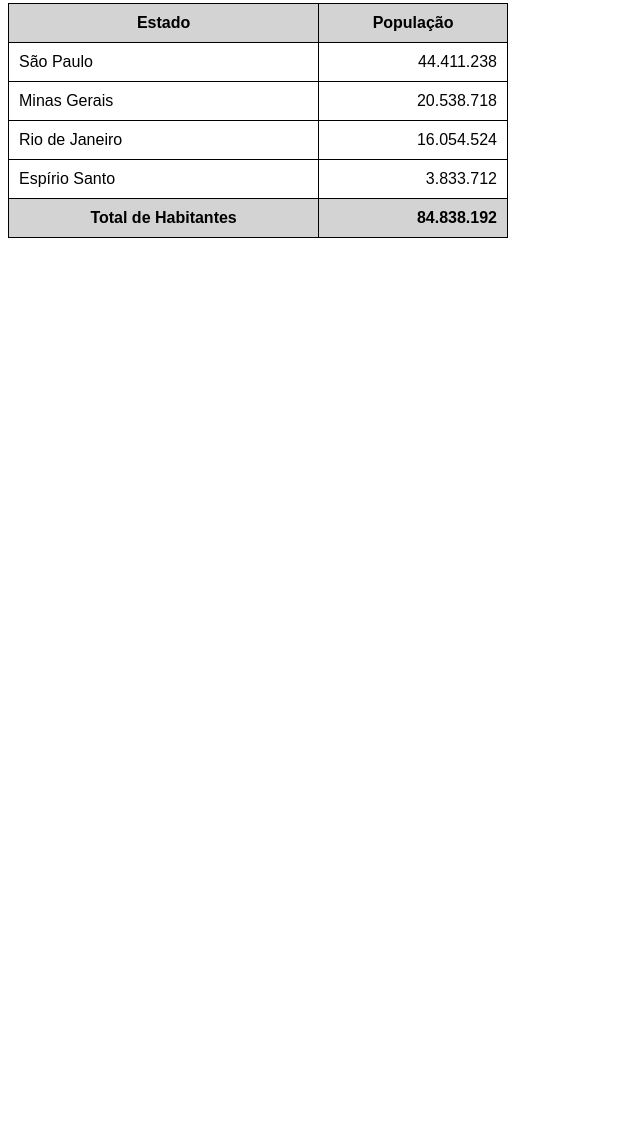
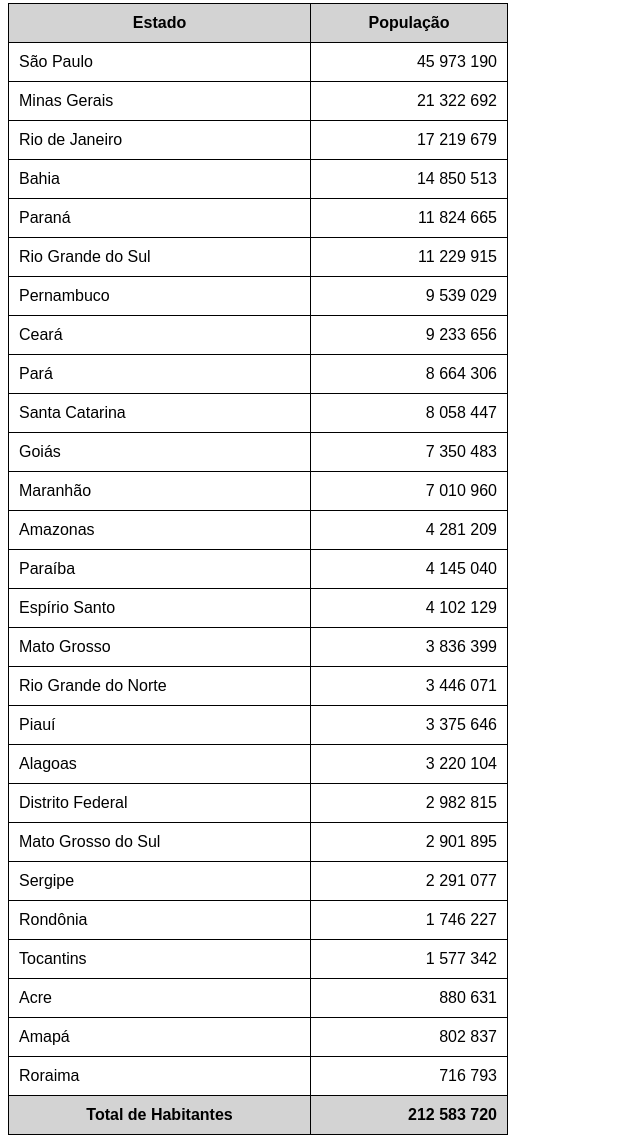
Before and after one commit to iaspfeifer/HTML-CSS, a plain HTML site: page exercicios/ex-tabelas/tabela02.html in a window 1280 px wide. Shown: the part 77-1220 px from the top of the page, without its empty margins (0-640 px from the left). Before the commit the page ends 800 px from the top, so only its background shows below. Drawn offline with Linux system fonts and the light colour scheme.

Commit message:
Update tabela02.html

```diff
--- a/exercicios/ex-tabelas/tabela02.html
+++ b/exercicios/ex-tabelas/tabela02.html
@@ -52,26 +52,118 @@
         <tbody>
             <tr>
                 <td>São Paulo</td>
-                <td class="numero">44.411.238</td>
+                <td class="numero">45 973 190</td>
             </tr>
             <tr>
                 <td>Minas Gerais</td>
-                <td class="numero">20.538.718</td>
+                <td class="numero">21 322 692</td>
             </tr>
             <tr>
                 <td>Rio de Janeiro</td>
-                <td class="numero">16.054.524</td>
+                <td class="numero">17 219 679</td>
+            </tr>
+            <tr>
+                <td>Bahia</td>
+                <td class="numero">14 850 513</td>
+            </tr>
+            <tr>
+                <td>Paraná</td>
+                <td class="numero">11 824 665</td>
+            </tr>
+            <tr>
+                <td>Rio Grande do Sul</td>
+                <td class="numero">11 229 915</td>
+            </tr>
+            <tr>
+                <td>Pernambuco</td>
+                <td class="numero">9 539 029</td>
+            </tr>
+            <tr>
+                <td>Ceará</td>
+                <td class="numero">9 233 656</td>
+            </tr>
+            <tr>
+                <td>Pará</td>
+                <td class="numero">8 664 306</td>
+            </tr>
+            <tr>
+                <td>Santa Catarina</td>
+                <td class="numero">8 058 447</td>
+            </tr>
+            <tr>
+                <td>Goiás</td>
+                <td class="numero">7 350 483</td>
+            </tr>
+            <tr>
+                <td>Maranhão</td>
+                <td class="numero">7 010 960</td>
+            </tr>
+            <tr>
+                <td>Amazonas</td>
+                <td class="numero">4 281 209</td>
+            </tr>
+            <tr>
+                <td>Paraíba</td>
+                <td class="numero">4 145 040</td>
             </tr>
             <tr>
                 <td>Espírio Santo</td>
-                <td class="numero">3.833.712</td>
+                <td class="numero">4 102 129</td>
+            </tr>
+            <tr>
+                <td>Mato Grosso</td>
+                <td class="numero">3 836 399</td>
+            </tr>
+            <tr>
+                <td>Rio Grande do Norte</td>
+                <td class="numero">3 446 071</td>
+            </tr>
+            <tr>
+                <td>Piauí</td>
+                <td class="numero">3 375 646</td>
+            </tr>
+            <tr>
+                <td>Alagoas</td>
+                <td class="numero">3 220 104</td>
+            </tr>
+            <tr>
+                <td>Distrito Federal</td>
+                <td class="numero">2 982 815</td>
+            </tr>
+            <tr>
+                <td>Mato Grosso do Sul</td>
+                <td class="numero">2 901 895</td>
+            </tr>
+            <tr>
+                <td>Sergipe</td>
+                <td class="numero">2 291 077</td>
+            </tr>
+            <tr>
+                <td>Rondônia</td>
+                <td class="numero">1 746 227</td>
+            </tr>
+            <tr>
+                <td>Tocantins</td>
+                <td class="numero">1 577 342</td>
+            </tr>
+            <tr>
+                <td>Acre</td>
+                <td class="numero">880 631</td>
+            </tr>
+            <tr>
+                <td>Amapá</td>
+                <td class="numero">802 837</td>
+            </tr>
+            <tr>
+                <td>Roraima</td>
+                <td class="numero">716 793</td>
             </tr>
         </tbody>
 
         <tfoot>
             <tr>
                 <th>Total de Habitantes</th>
-                <td class="numero"><strong>84.838.192</strong></td>
+                <td class="numero"><strong>212 583 720</strong></td>
             </tr>
         </tfoot>
     </table>
```
